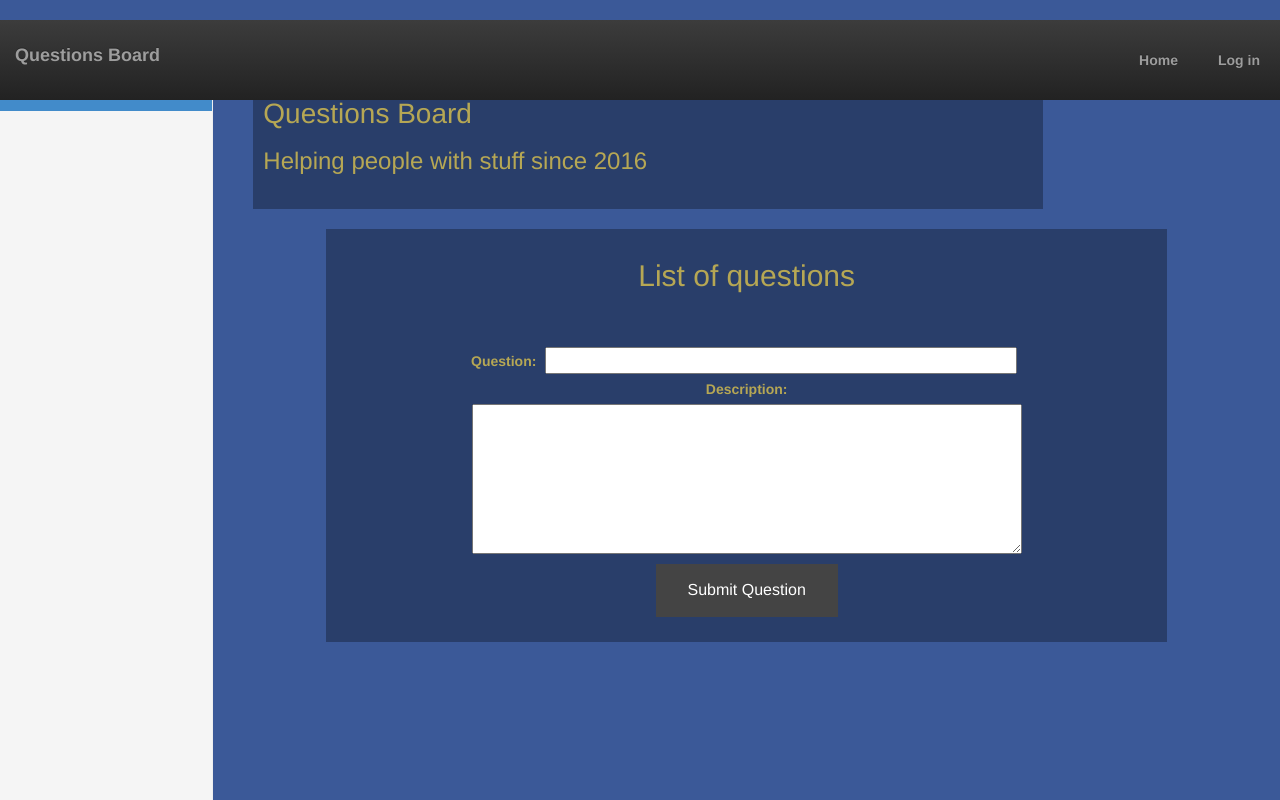
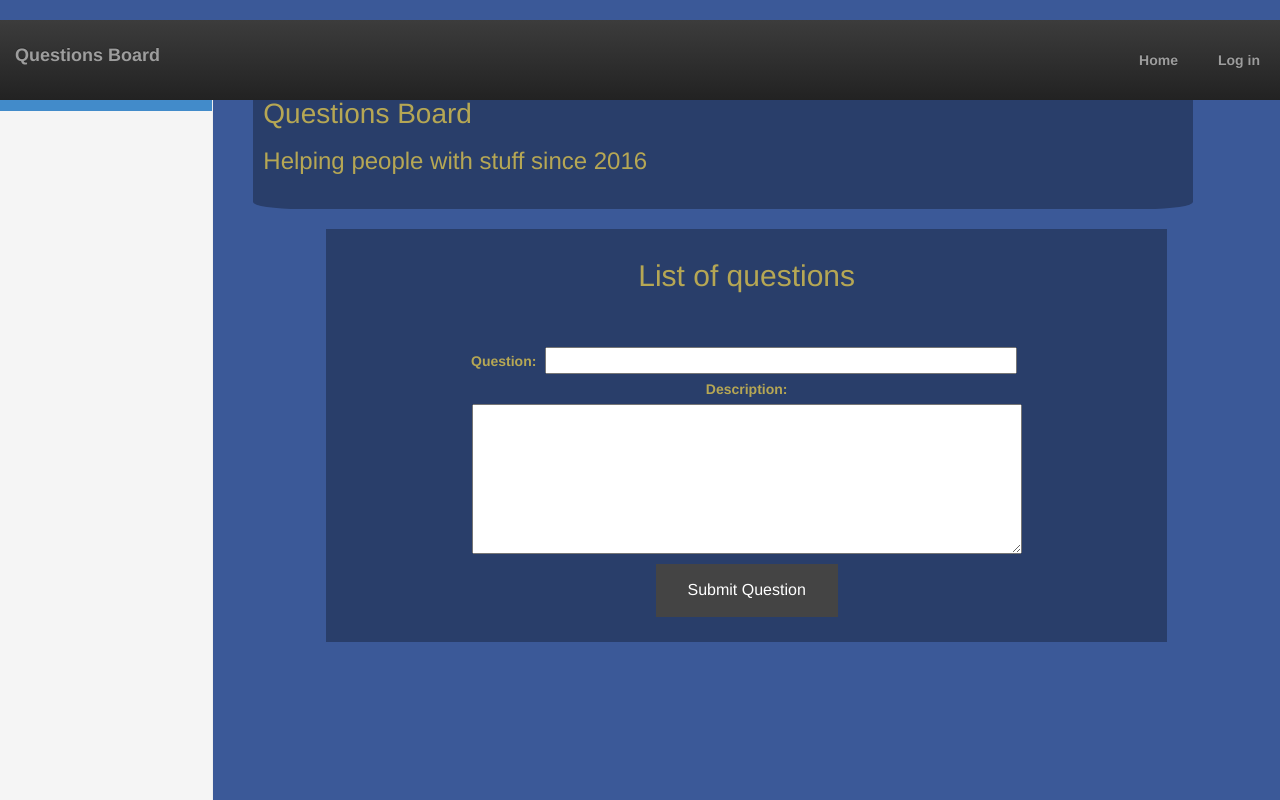
Before and after one commit to TIY-c6-questionbox/question-box, a Django app: page / in a window 1280 px wide. Run offline with Django 3.2, Linux system fonts and the light colour scheme; some libraries are stand-ins or nearby versions.

Commit message:
Updated spacing

```diff
--- a/questionboard/static/css/style.css
+++ b/questionboard/static/css/style.css
@@ -16,7 +16,9 @@ body {
 }
 
 header {
-    width: 80%;
+    border-radius: 5%;
+    max-width: 940px;
+    padding: 0 5%;
     padding: 10px 100px 10px 10px;
 }
 
@@ -25,6 +27,7 @@ header {
 }
 
 #wrapper {
+    border-radius: 5%;
     min-height: 100%;
     height: auto !important;
     height: 100%;
```
